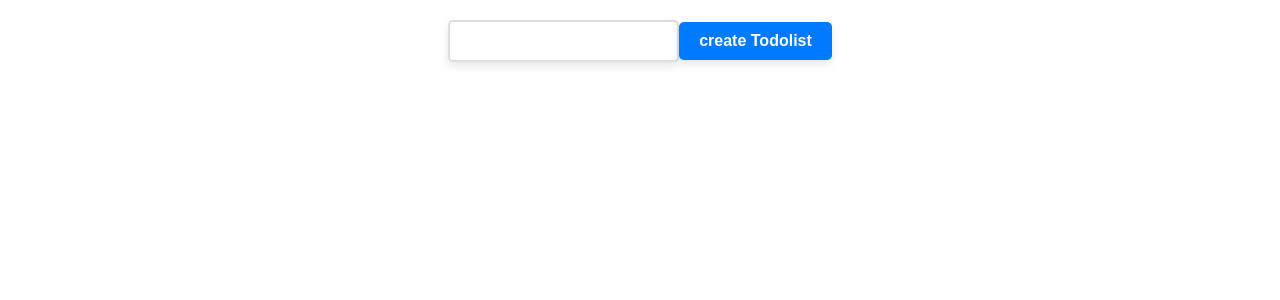
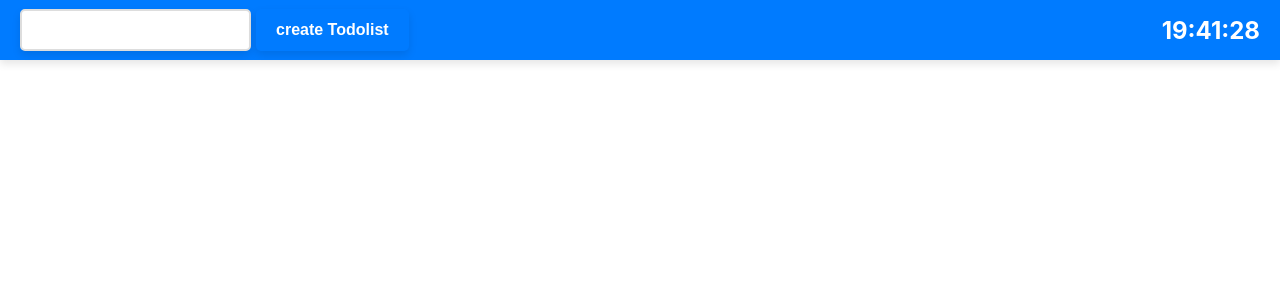
Before and after one commit to makishima44/todolist, a React (Create React App) app: page / in a window 1280 px wide. Shown: the top 300 px of the page. Built offline with nearby package versions, Linux system fonts and the light colour scheme.

Commit message:
Добавлен Header  и компонент Clock

```diff
--- a/src/App.module.css
+++ b/src/App.module.css
@@ -1,10 +1,13 @@
 .App {
-  text-align: center;
-  padding: 20px;
+  display: flex;
+  flex-direction: column;
+  padding-top: 80px;
 }
 
 .todolistBlock {
-  margin-top: 20px;
   display: flex;
   gap: 20px;
+  justify-content: center;
+  margin-top: 20px;
+  flex-wrap: wrap;
 }
--- a/src/App.tsx
+++ b/src/App.tsx
@@ -1,39 +1,16 @@
-import { useState } from "react";
 import s from "./App.module.css";
-import { Input } from "./common/components/Input/Input";
-import { Button } from "./common/components/Button/Button";
 import { Todolist } from "./common/components/Todolist/Todolist";
-import { useDispatch, useSelector } from "react-redux";
+import { useSelector } from "react-redux";
 import { RootState } from "./redux/store";
-import { addTodolist } from "./redux/todolistsSlice";
+import { Header } from "./common/components/Header/Header";
 
 function App() {
-  const dispatch = useDispatch();
   const todolists = useSelector((state: RootState) => state.todolists);
-
-  const [todolistName, setTodolistName] = useState("");
-
-  const handleCreateTodolist = () => {
-    if (todolistName.length < 4) {
-      alert("name should be more 4 symbols");
-    } else if (todolistName.length > 25) {
-      alert("name should be less than 25 symbols");
-    } else {
-      dispatch(addTodolist({ title: todolistName }));
-      setTodolistName("");
-    }
-  };
-
-  const handleInputChange = (event: React.ChangeEvent<HTMLInputElement>) => {
-    setTodolistName(event.target.value);
-  };
 
   return (
     <div className={s.App}>
-      <div>
-        <Input onChange={handleInputChange} value={todolistName} />
-        <Button name={"create Todolist"} onClick={handleCreateTodolist} />
-      </div>
+      <Header />
+
       <div className={s.todolistBlock}>
         {todolists.map((td) => {
           return <Todolist todolistName={td.title} todolistId={td.id} />;
--- a/src/common/components/Button/Button.tsx
+++ b/src/common/components/Button/Button.tsx
@@ -1,4 +1,4 @@
-import s from "./button.module.css";
+import s from "./Button.module.css";
 
 export type ButtonProps = {
   name: string;
--- /dev/null
+++ b/src/common/components/Clock/Clock.tsx
@@ -0,0 +1,25 @@
+import React, { useEffect, useState } from "react";
+
+const Clock = () => {
+  const [time, setTime] = useState(new Date());
+
+  useEffect(() => {
+    const interval = setInterval(() => {
+      setTime(new Date());
+    }, 1000);
+
+    return () => clearInterval(interval);
+  }, []);
+
+  const hours = time.getHours();
+  const minutes = time.getMinutes();
+  const seconds = time.getSeconds();
+  const timeString = `${hours}:${minutes}:${seconds}`;
+  return (
+    <div>
+      <h2>{timeString}</h2>
+    </div>
+  );
+};
+
+export default Clock;
--- /dev/null
+++ b/src/common/components/Header/Header.module.css
@@ -0,0 +1,25 @@
+.header {
+  width: 100%;
+  position: fixed;
+  top: 0;
+  left: 0;
+  background-color: #007bff;
+  color: white;
+  padding: 0px 20px;
+  display: flex;
+  justify-content: space-between;
+  align-items: center;
+  box-shadow: 0 4px 8px rgba(0, 0, 0, 0.1);
+  z-index: 1000;
+  height: 60px;
+  box-sizing: border-box;
+}
+
+.leftBlock {
+  display: flex;
+  gap: 5px;
+}
+
+.rightBlock {
+  display: flex;
+}
--- /dev/null
+++ b/src/common/components/Header/Header.tsx
@@ -0,0 +1,39 @@
+import React, { useState } from "react";
+import { useDispatch } from "react-redux";
+import { addTodolist } from "../../../redux/todolistsSlice";
+import { Input } from "../Input/Input";
+import { Button } from "../Button/Button";
+import s from "./Header.module.css";
+import Clock from "../Clock/Clock";
+
+export const Header = () => {
+  const dispatch = useDispatch();
+  const [todolistName, setTodolistName] = useState("");
+
+  const handleCreateTodolist = () => {
+    if (todolistName.length < 4) {
+      alert("name should be more 4 symbols");
+    } else if (todolistName.length > 25) {
+      alert("name should be less than 25 symbols");
+    } else {
+      dispatch(addTodolist({ title: todolistName }));
+      setTodolistName("");
+    }
+  };
+
+  const handleInputChange = (event: React.ChangeEvent<HTMLInputElement>) => {
+    setTodolistName(event.target.value);
+  };
+
+  return (
+    <div className={s.header}>
+      <div className={s.leftBlock}>
+        <Input onChange={handleInputChange} value={todolistName} />
+        <Button name={"create Todolist"} onClick={handleCreateTodolist} />
+      </div>
+      <div className={s.rightBlock}>
+        <Clock />
+      </div>
+    </div>
+  );
+};
--- a/src/common/components/Input/Input.module.css
+++ b/src/common/components/Input/Input.module.css
@@ -1,4 +1,5 @@
 .input {
+  max-width: 100%;
   padding: 10px;
   border: 2px solid #ddd;
   border-radius: 5px;
```
